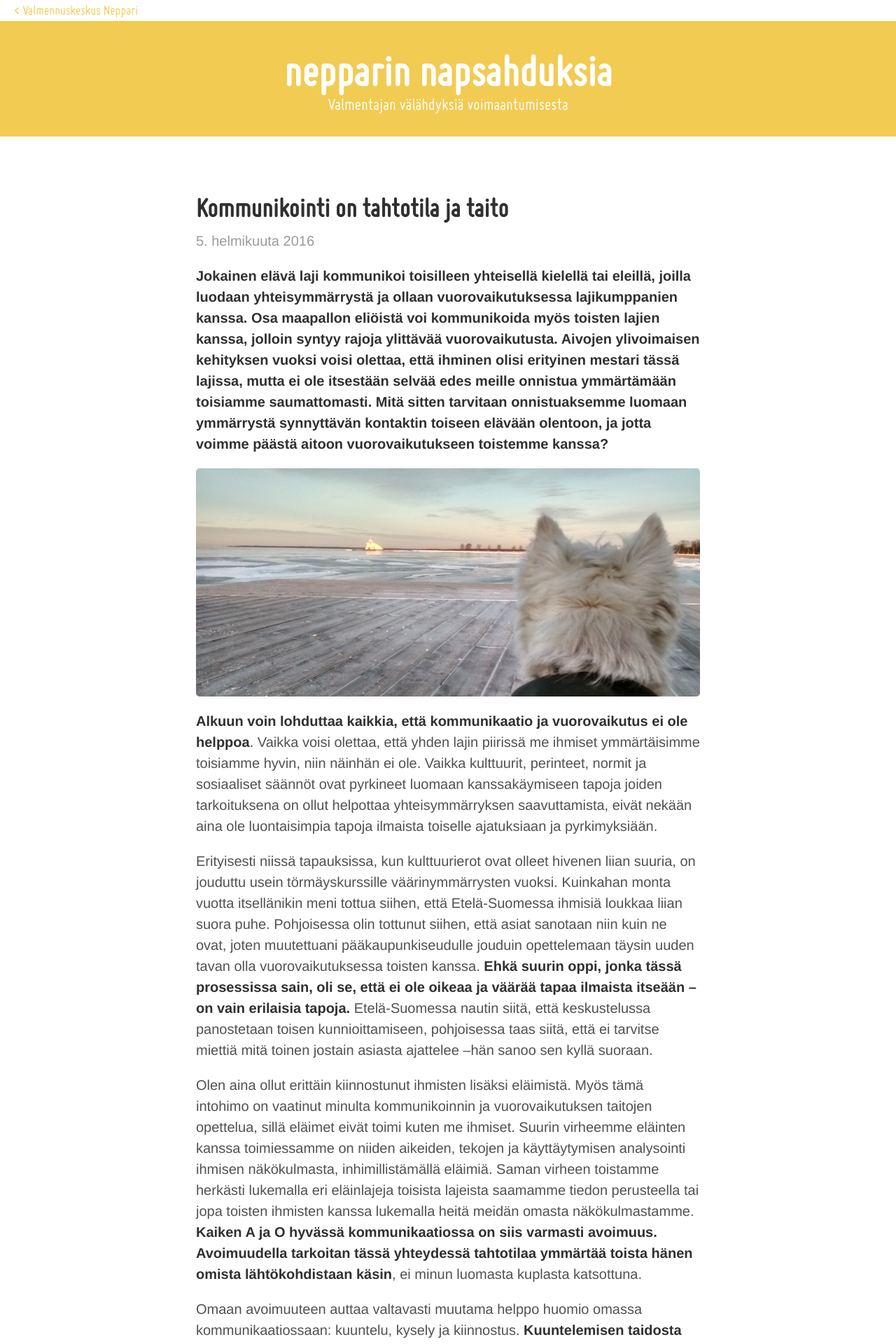
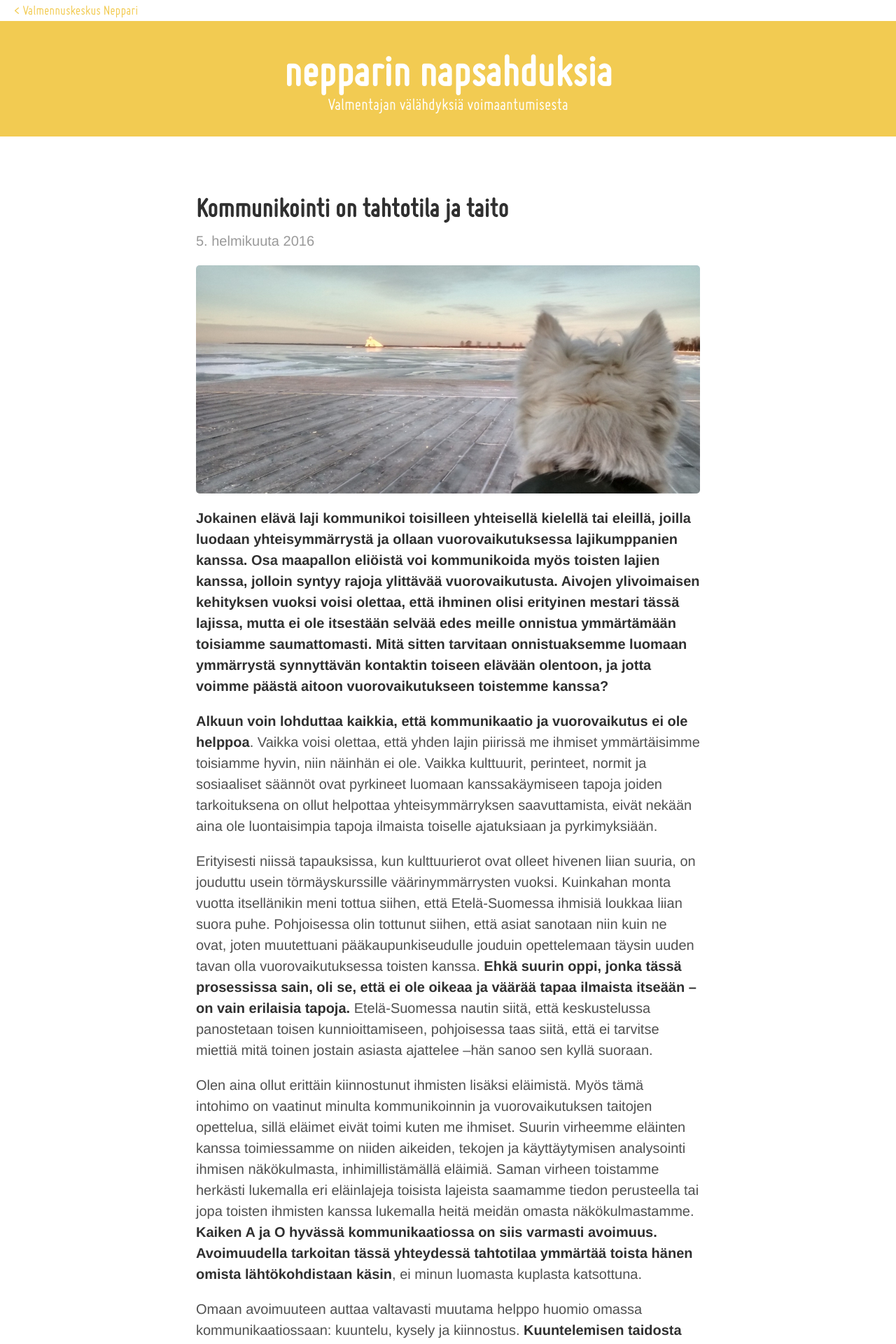
Before and after one commit to niinapiira/neppari.net, a Jekyll site: the page built from _posts/2016-02-05-kommunikaatio-on-tahtotila-ja-taito.md, in a window 1280 px wide. Shown: the top 1920 px of the page at 70% size. Built offline with Jekyll 4.4.1, drawn with Linux system fonts in a browser that asks for light colours.

Commit message:
Updated 2016-02-05-kommunikaatio-on-tahtotila-ja-taito.md

```diff
--- a/_posts/2016-02-05-kommunikaatio-on-tahtotila-ja-taito.md
+++ b/_posts/2016-02-05-kommunikaatio-on-tahtotila-ja-taito.md
@@ -6,10 +6,10 @@ published: true
 
 
 
+![Riksu laiturilla katsomassa merelle päin]({{site.baseurl}}/uploaded-images/riksu-laiturilla-katsomassa-merelle-pain.jpeg)
+
 
 **Jokainen elävä laji kommunikoi toisilleen yhteisellä kielellä tai eleillä, joilla luodaan yhteisymmärrystä ja ollaan vuorovaikutuksessa lajikumppanien kanssa. Osa maapallon eliöistä voi kommunikoida myös toisten lajien kanssa, jolloin syntyy rajoja ylittävää vuorovaikutusta. Aivojen ylivoimaisen kehityksen vuoksi voisi olettaa, että ihminen olisi erityinen mestari tässä lajissa, mutta ei ole itsestään selvää edes meille onnistua ymmärtämään toisiamme saumattomasti. Mitä sitten tarvitaan onnistuaksemme luomaan ymmärrystä synnyttävän kontaktin toiseen elävään olentoon, ja jotta voimme päästä aitoon vuorovaikutukseen toistemme kanssa?**
-
-![Riksu laiturilla katsomassa merelle päin]({{site.baseurl}}/uploaded-images/riksu-laiturilla-katsomassa-merelle-pain.jpeg)
 
 **Alkuun voin lohduttaa kaikkia, että kommunikaatio ja vuorovaikutus ei ole helppoa**. Vaikka voisi olettaa, että yhden lajin piirissä me ihmiset ymmärtäisimme toisiamme hyvin, niin näinhän ei ole. Vaikka kulttuurit, perinteet, normit ja sosiaaliset säännöt ovat pyrkineet luomaan kanssakäymiseen tapoja joiden tarkoituksena on ollut helpottaa yhteisymmärryksen saavuttamista, eivät nekään aina ole luontaisimpia tapoja ilmaista toiselle ajatuksiaan ja pyrkimyksiään.
 
```
